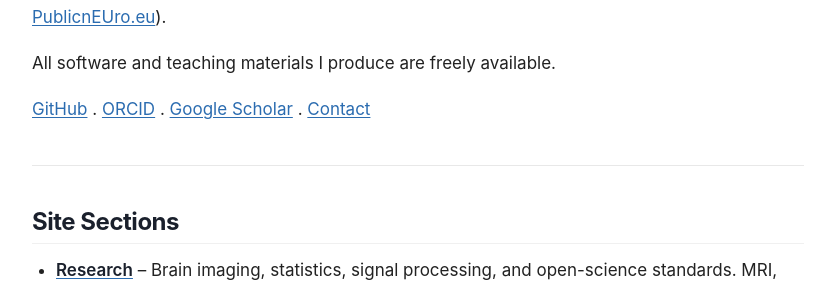
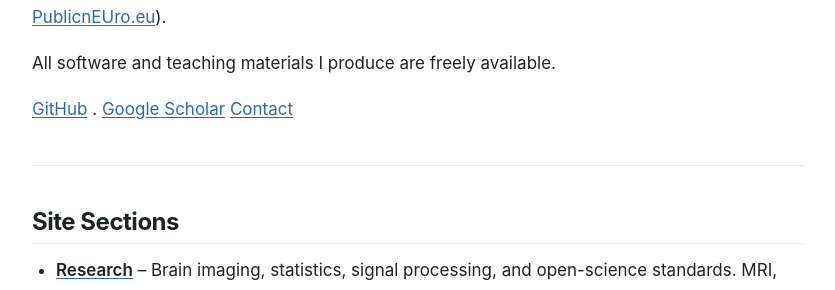
Before and after one commit to CPernet/CPernet.github.io, a Jekyll site: the page built from index.md, in a window 1280 px wide and 900 px high. Shown: the part 399-689 px from the top of the window, without its empty margins (222-1057 px from the left). Built offline with Jekyll 4.4.1, drawn with Linux system fonts in a browser that asks for light colours; our own code applies the rules of GitHub Pages for plain Markdown files.

Commit message:
Refactor introduction section for improved readability and formatting

```diff
--- a/index.md
+++ b/index.md
@@ -5,7 +5,8 @@
   Dr Cyril Pernet - Associate Professor, Neurobiology
   Research Unit, Rigshospitalet & Department of Health Teachnology, DTU. Brain imaging methods, open science, reproducibility.
 ---
-Associate Professor, Neurobiology Research Unit, Rigshospitalet & Department of Health Teachnology, DTU
+Associate Professor,
+Neurobiology Research Unit, Rigshospitalet & Department of Health Teachnology, DTU
 
 I work at the intersection of neuroscience, statistics, and software engineering. My focus is on open methods and tools for brain imaging: developing reproducible analysis pipelines, contributing to community standards such as [BIDS](https://bids.neuroimaging.io), and making rigorous methods accessible to
 the wider imaging community ([LIMO EEG](https://github.com/LIMO-EEG-Toolbox/limo_meeg) for [EEGLAB](https://sccn.ucsd.edu/eeglab/), [OpenNeuroPET ecosystem](https://openneuropet.github.io/), [PublicnEUro.eu](https://publicneuro.eu/)).
@@ -13,8 +14,7 @@
 All software and teaching materials I produce are freely available.
 
 [GitHub](https://github.com/CPernet) .
-[ORCID](https://orcid.org/0000-0003-4010-4632) .
-[Google Scholar](https://scholar.google.com/citations?user=yz6s_e8AAAAJ&hl=en) .
+[Google Scholar](https://scholar.google.com/citations?user=yz6s_e8AAAAJ&hl=en)
 [Contact](/contact/)
 
 ---
@@ -33,5 +33,4 @@
 - **2024** -- Launch of [PublicnEUro.eu](https://publicneuro.eu/).- **2020** -- Co-chaired the [OHBM COBIDAS MEEG](https://cobidasmeeg.wordpress.com/) committee. Guidelines published in [*Nature Neuroscience*](https://www.nature.com/articles/s41593-020-00709-0).
 - **2020** -- Genetics metadata extension for BIDS published in [*GigaScience*](https://academic.oup.com/gigascience/article/9/10/giaa104/5928221).
 
-
 [Full publication list](/publicatrions.html)
```
